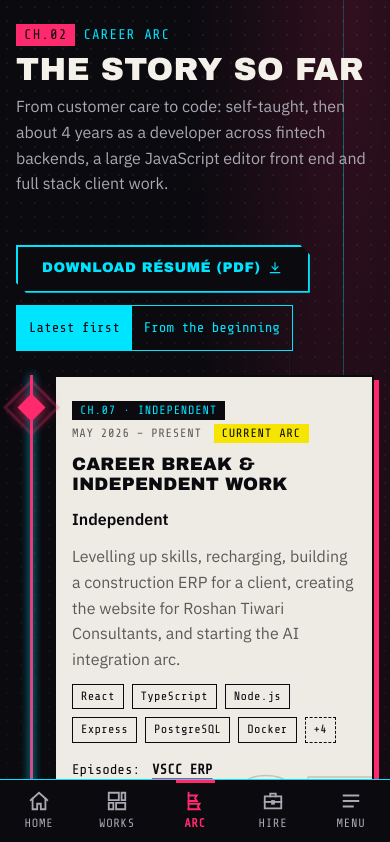
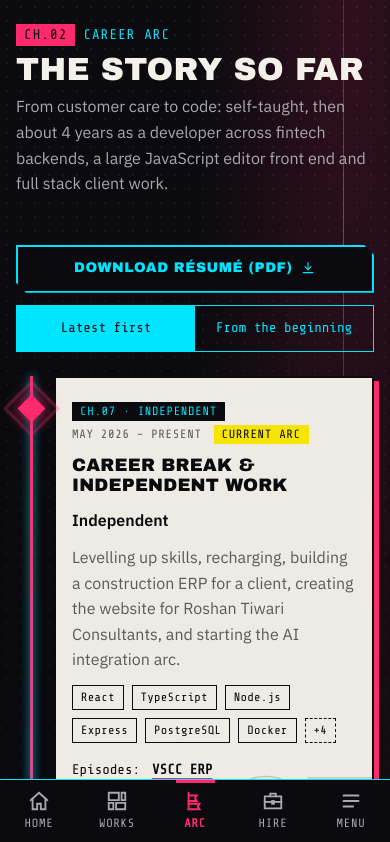
Before and after one commit to Coder-Gowtham/Portfolio-KVG-Manga, a React (Vite) app: page /experience in a window 390 px wide. Shown: the top 842 px of the page. Built offline with nearby package versions, Linux system fonts and the light colour scheme; a web font is replaced by a local one.

Commit message:
Arc: centre résumé button and order toggle on phones

```diff
--- a/src/pages/Experience/experience.module.css
+++ b/src/pages/Experience/experience.module.css
@@ -30,6 +30,23 @@
 .order button[aria-pressed='true'] {
   background: var(--neon-cyan);
   color: var(--ink);
+}
+
+/* Phones: résumé button and order toggle span the column, centred and balanced */
+@media (max-width: 639px) {
+  .toolbar {
+    flex-direction: column;
+    align-items: stretch;
+  }
+
+  .toolbar > * {
+    justify-content: center;
+    text-align: center;
+  }
+
+  .order button {
+    flex: 1;
+  }
 }
 
 /* ---------- Timeline: left spine on mobile, centre spine on desktop ---------- */
```
